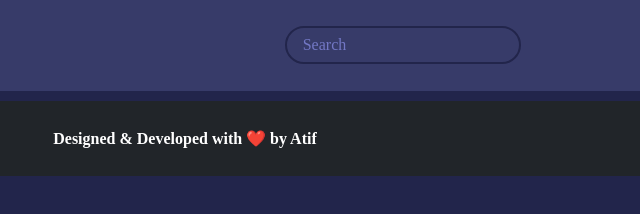
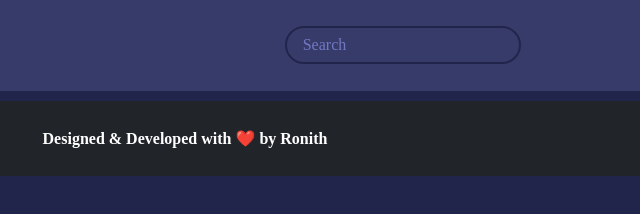
Before and after one commit to ronithmehta/moviesearch, a plain HTML site: page index.html in a window 1280 px wide. Shown: the full height of the page, 455-1095 px from the left. Drawn offline with Linux system fonts and the light colour scheme; no server answers; a web font is replaced by a local one.

Commit message:
Update index.html

```diff
--- a/index.html
+++ b/index.html
@@ -24,7 +24,7 @@
     <div id="recommendations"></div>
 
     <div class="footer">
-      <h4>Designed & Developed with &#10084;&#65039; by Atif</h4>
+      <h4>Designed & Developed with &#10084;&#65039; by Ronith</h4>
     </div>
 
     <!-- Custom Script -->
```
